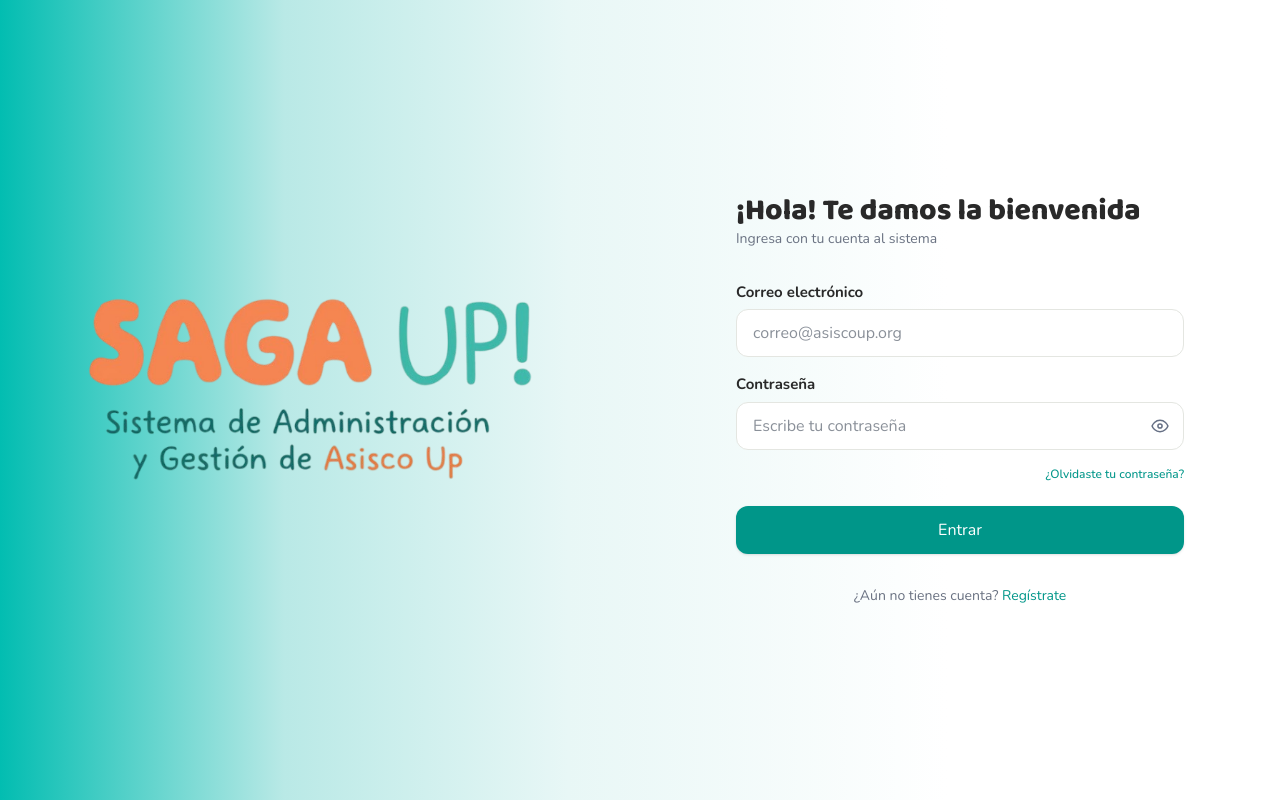
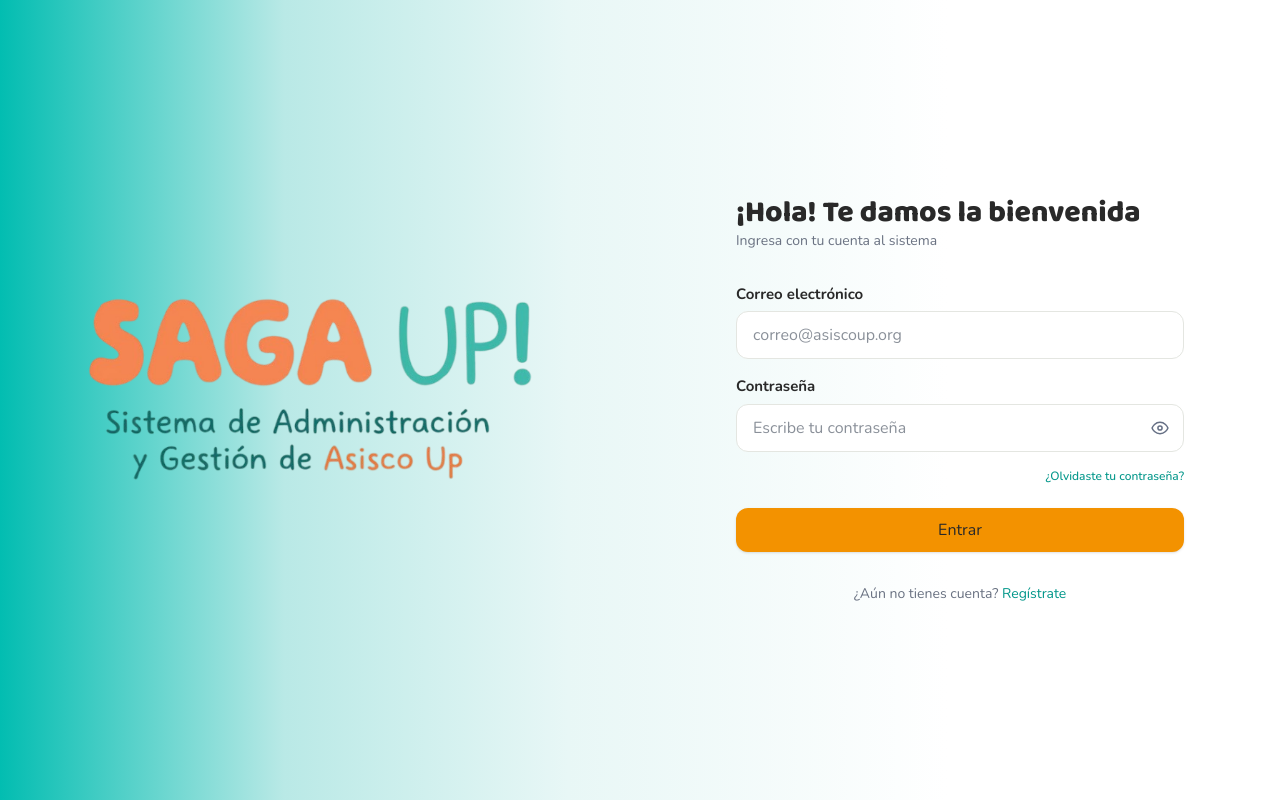
Before and after one commit to lauramedina22/saga-up-frontend, a React app: page / in a window 1280 px wide. Built offline with nearby package versions, Linux system fonts and the light colour scheme; the HTML template or start-up script is replaced by a standard one.

Commit message:
style(login): change color button

```diff
--- a/src/screens/Login.jsx
+++ b/src/screens/Login.jsx
@@ -78,11 +78,7 @@
               </p>
             )}
 
-            <Button
-              type="submit"
-              loading={loading}
-              className="mt-2 w-full rounded-xl bg-teal-600 py-3 font-bold text-white shadow-md transition-all hover:bg-teal-700"
-            >
+            <Button type="submit" loading={loading} className="mt-2 w-full">
               Entrar
             </Button>
           </form>
```
Also changed, not shown: 4 other files (tests, documents, lock files or other folders).
